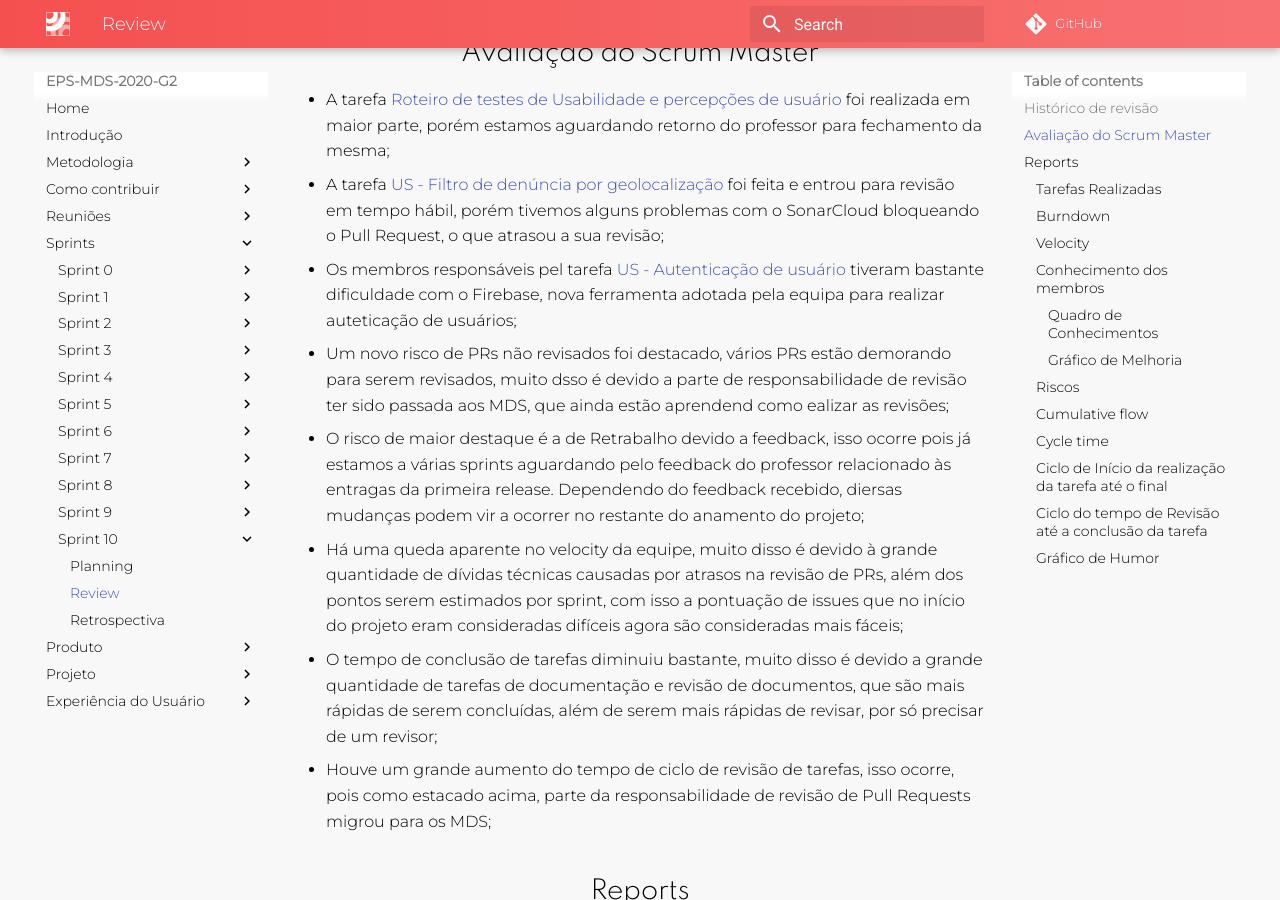
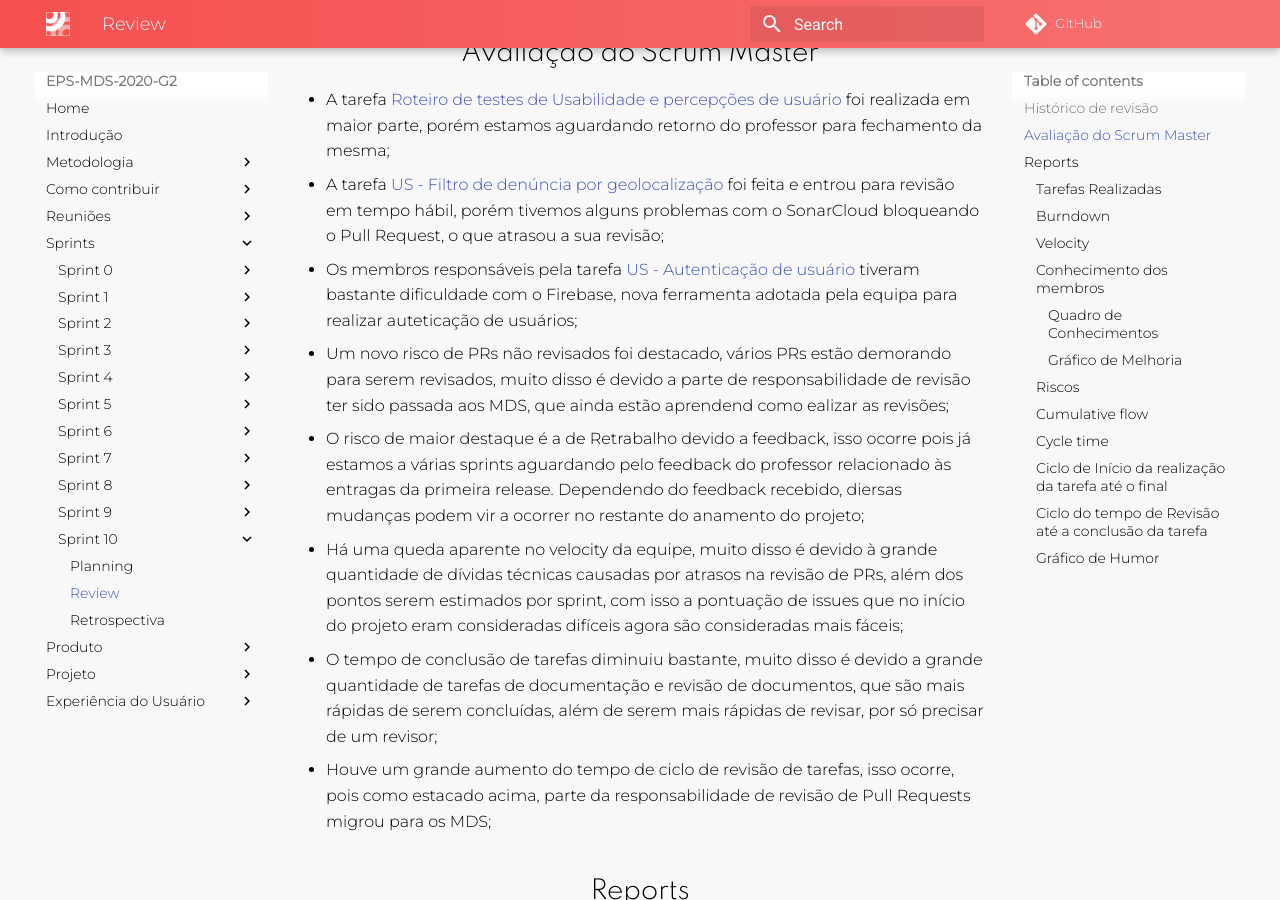
Before and after one commit to fga-eps-mds/2020.2-Eccoar, an MkDocs documentation site: the page built from docs/sprints/10/review.md, in a window 1280 px wide and 900 px high, scrolled down 342 px. Built offline with MkDocs 1.6.1 and Material for MkDocs 9.7.7, drawn with Linux system fonts in a browser that asks for light colours; comment, search, counter and statistics services are not loaded; old or Windows-style settings are respelled for this version of MkDocs.

Commit message:
solve spelling errors

```diff
--- a/docs/sprints/10/review.md
+++ b/docs/sprints/10/review.md
@@ -10,8 +10,8 @@
 
 - A tarefa [Roteiro de testes de Usabilidade e percepções de usuário](https://github.com/fga-eps-mds/EPS-2020-2-G2/issues/171) foi realizada em maior parte, porém estamos aguardando retorno do professor para fechamento da mesma;
 - A tarefa [US - Filtro de denúncia por geolocalização](https://github.com/fga-eps-mds/EPS-2020-2-G2/issues/167) foi feita e entrou para revisão em tempo hábil, porém tivemos alguns problemas com o SonarCloud bloqueando o Pull Request, o que atrasou a sua revisão;
-- Os membros responsáveis pel tarefa [US - Autenticação de usuário](https://github.com/fga-eps-mds/EPS-2020-2-G2/issues/165) tiveram bastante dificuldade com o Firebase, nova ferramenta adotada pela equipa para realizar auteticação de usuários;
-- Um novo risco de PRs não revisados foi destacado, vários PRs estão demorando para serem revisados, muito dsso é devido a parte de responsabilidade de revisão ter sido passada aos MDS, que ainda estão aprendend como ealizar as revisões;
+- Os membros responsáveis pela tarefa [US - Autenticação de usuário](https://github.com/fga-eps-mds/EPS-2020-2-G2/issues/165) tiveram bastante dificuldade com o Firebase, nova ferramenta adotada pela equipa para realizar auteticação de usuários;
+- Um novo risco de PRs não revisados foi destacado, vários PRs estão demorando para serem revisados, muito disso é devido a parte de responsabilidade de revisão ter sido passada aos MDS, que ainda estão aprendend como ealizar as revisões;
 - O risco de maior destaque é a de Retrabalho devido a feedback, isso ocorre pois já estamos a várias sprints aguardando pelo feedback do professor relacionado às entragas da primeira release. Dependendo do feedback recebido, diersas mudanças podem vir a ocorrer no restante do anamento do projeto;
 - Há uma queda aparente no velocity da equipe, muito disso é devido à grande quantidade de dívidas técnicas causadas por atrasos na revisão de PRs, além dos pontos serem estimados por sprint, com isso a pontuação de issues que no início do projeto eram consideradas difíceis agora são consideradas mais fáceis;
 - O tempo de conclusão de tarefas diminuiu bastante, muito disso é devido a grande quantidade de tarefas de documentação e revisão de documentos, que são mais rápidas de serem concluídas, além de serem mais rápidas de revisar, por só precisar de um revisor;
```
